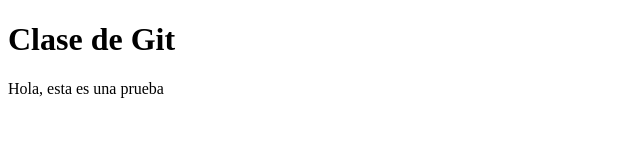
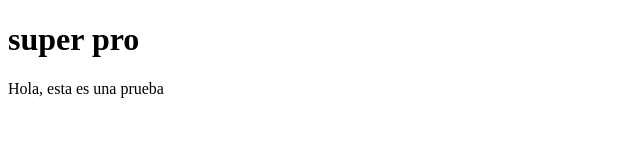
Before and after one commit to diegotorres50/fundacion_futuro_test, a plain HTML site: page index.html in a window 1280 px wide. Shown: the whole page, without its empty margins (0-640 px from the left). Drawn offline with Linux system fonts and the light colour scheme.

Commit message:
091818_change_title - we changed the title

```diff
--- a/index.html
+++ b/index.html
@@ -1,10 +1,10 @@
 <!DOCTYPE html>
 <html>
 <head>
-    <title>Clase de git</title>
+    <title>Este es un nuevo titulo</title>
 </head>
 <body>
-    <h1>Clase de Git</h1>
+    <h1>super pro</h1>
     <p>Hola, esta es una prueba</p>
 </body>
 </html>
```
